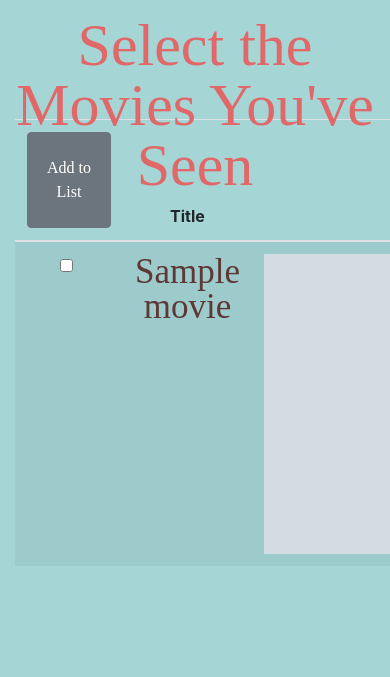
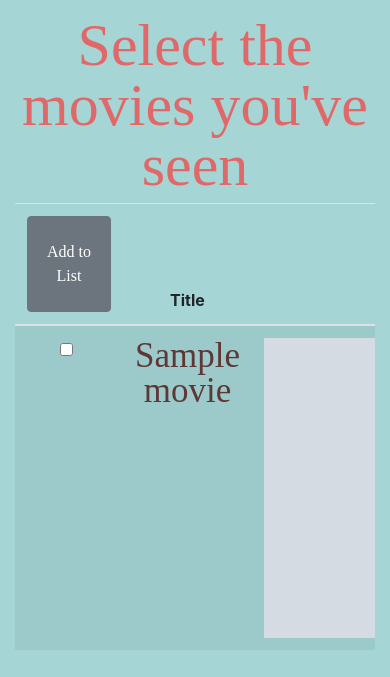
Before and after one commit to Madelene/cs50-final-project, a Django app: template movies/templates/search_results.html in a window 390 px wide. Shown: the part 128-805 px from the top of the page. Run offline with Django 3.2, Linux system fonts and the light colour scheme; the template is opened without the code that fills it: most values are stand-ins (such as "Sample title", 1, 10 or a date in 2020); grey boxes marked "Sample" are stand-in pictures; one stand-in notice (Sample message) is shown; parts of the project's set-up code (start-up, migrations or seed data) failed here and were passed over.

Commit message:
Makes site more responsive and adds error handling

```diff
--- a/movies/static/css/styles.css
+++ b/movies/static/css/styles.css
@@ -43,7 +43,7 @@
     top: 50%;
     left: 0;
     right: 0;
-    width: 550px;
+    width: auto;
     padding: 35px;
     margin: -83px auto 0 auto;
     background-color: #fbe1e9;
@@ -189,8 +189,8 @@
 h1 {
     font-family: Nunito;
     text-align: center;
-    width: 100%;
-    height: 96px;
+    width: auto;
+    height: auto;
     font-size: 60px;
     line-height: 1;
     color: #e16868;
--- a/movies/templates/search_results.html
+++ b/movies/templates/search_results.html
@@ -1,6 +1,7 @@
 {% extends "layout.html" %}
 
 {% block body %}
+
 <form action="{% url 'search' %}" method="post" id="watchedform">
     {% csrf_token %}
 
@@ -28,8 +29,8 @@
     </nav>
 
     <div style="padding: 15px; overflow:hidden;">
-        <table class="table table-striped">
-            <h1>Select the Movies You've Seen</h1>
+        <table class="table table-striped table-responsive">
+            <h1>Select the movies you've seen</h1>
           <thead>
             <tr>
               <th scope="col">
--- a/movies/templates/watched.html
+++ b/movies/templates/watched.html
@@ -13,7 +13,7 @@
     </nav>
 
     <div style="padding: 15px; overflow:hidden;">
-        <table class="table table-striped">
+        <table class="table table-striped table-responsive">
             <h1>These are the movies you've watched</h1>
           <thead>
             <tr>
```
Also changed, not shown: movies/templates/search.html (+11 -1 lines), movies/views.py (+32 -28 lines).
